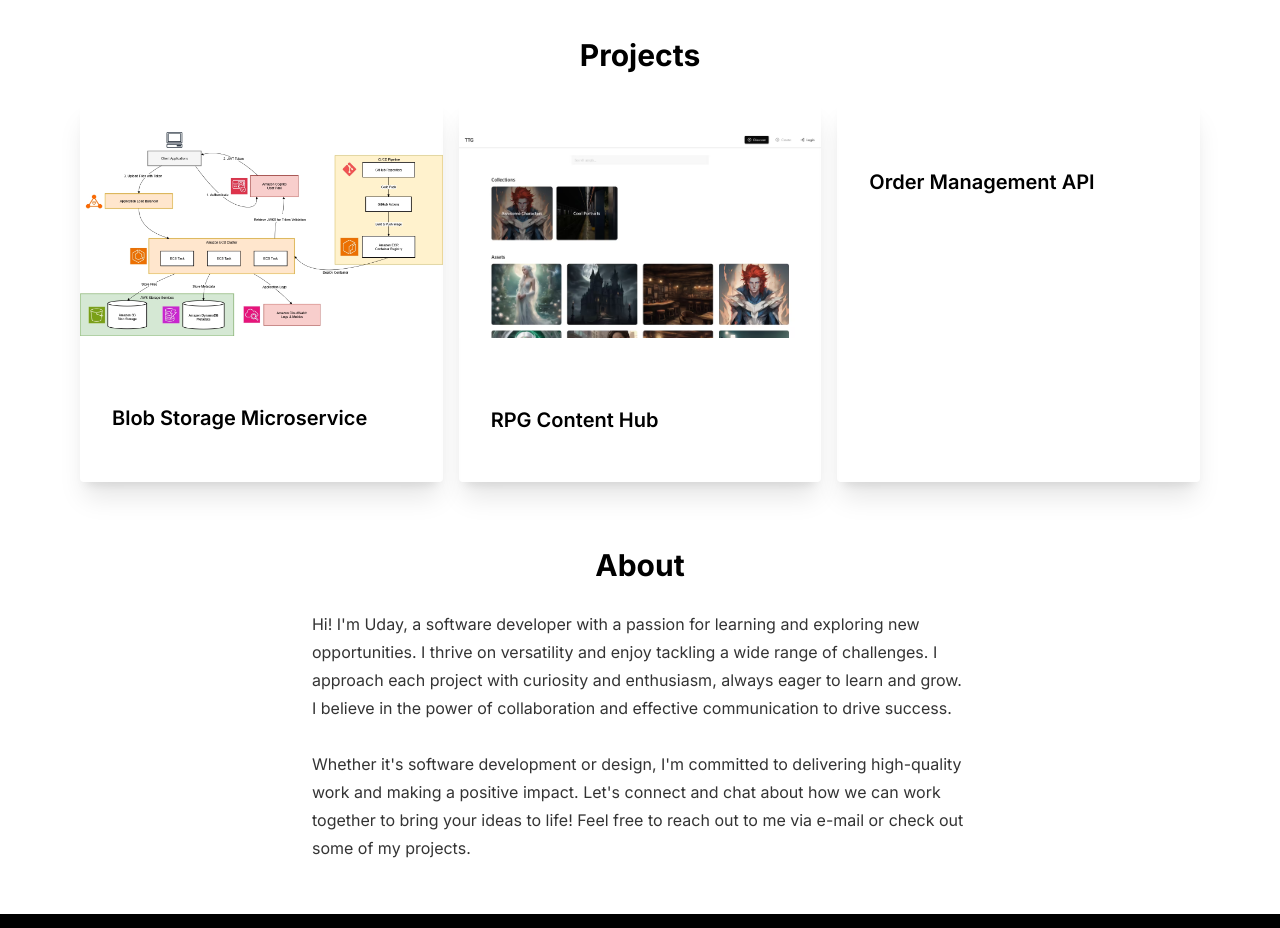
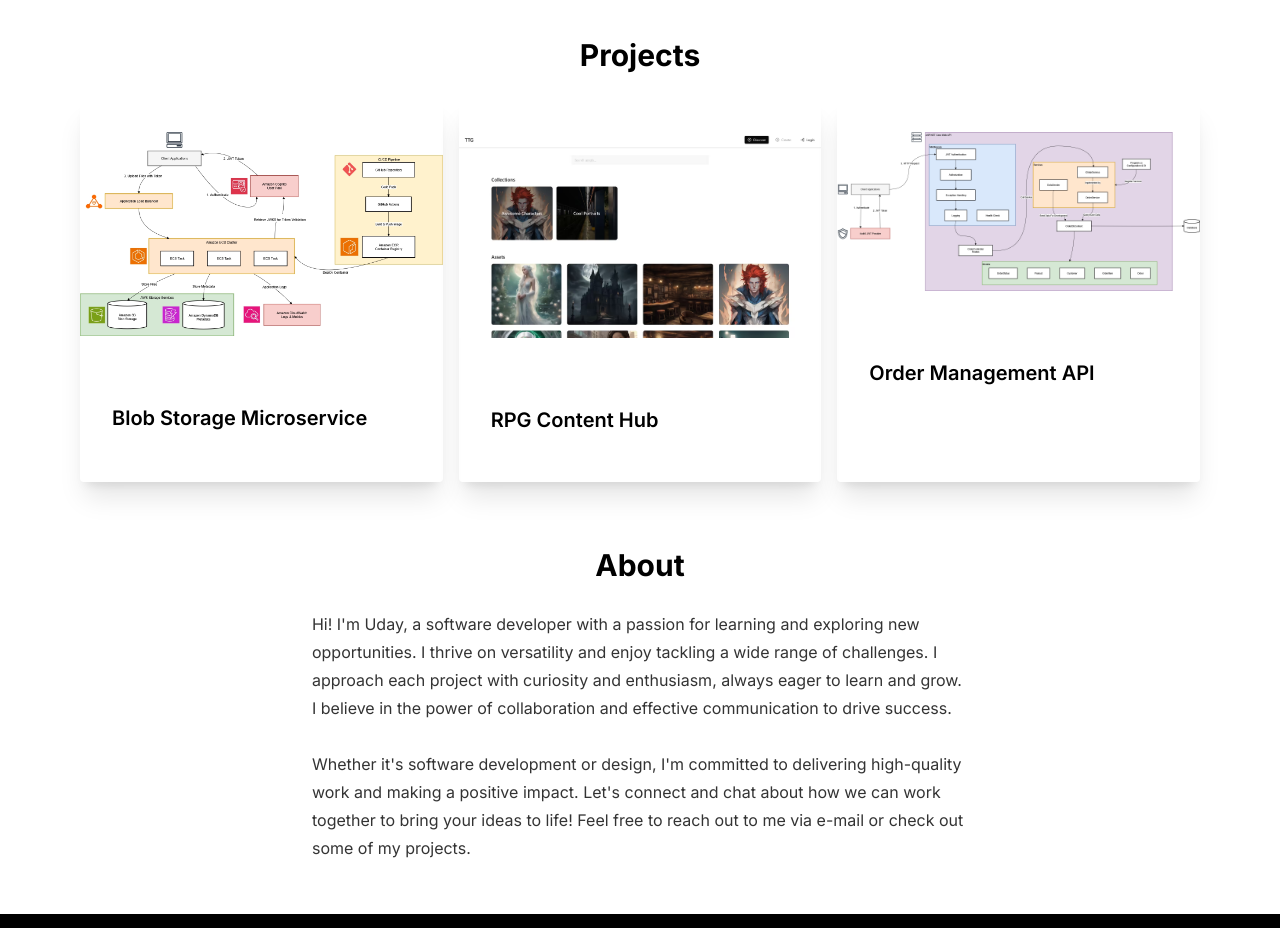
Before and after one commit to uday-rana/portfolio, a Next.js app: page / in a window 1280 px wide. Shown: the part 1460-2388 px from the top of the page. Built offline with nearby package versions, Linux system fonts and the light colour scheme.

Commit message:
Add image to order service

```diff
--- a/src/components/Projects.jsx
+++ b/src/components/Projects.jsx
@@ -73,6 +73,7 @@ export default function Projects() {
           id={3}
           name="Order Management API"
           repoLink="https://github.com/uday-rana/order-service"
+          imageSrc="/order-service-architecture-diagram.avif"
         >
           <strong>An order management web service built with modern .NET architecture</strong>
           <br />
```
Also changed, not shown: public/order-service-architecture-diagram.avif (added).
